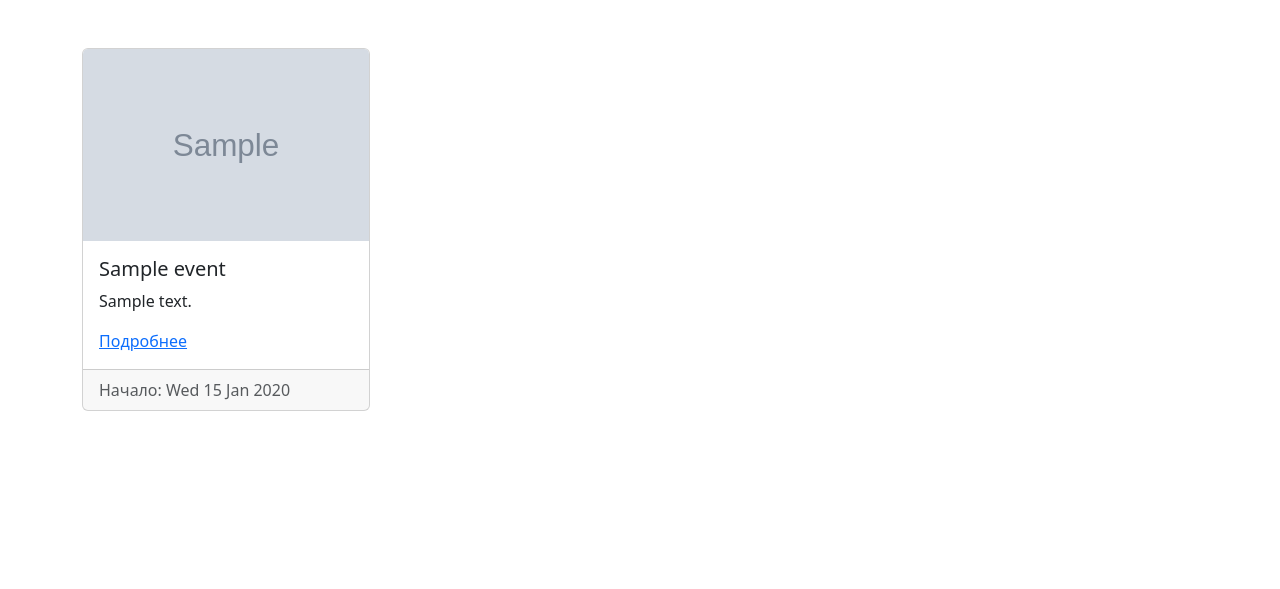
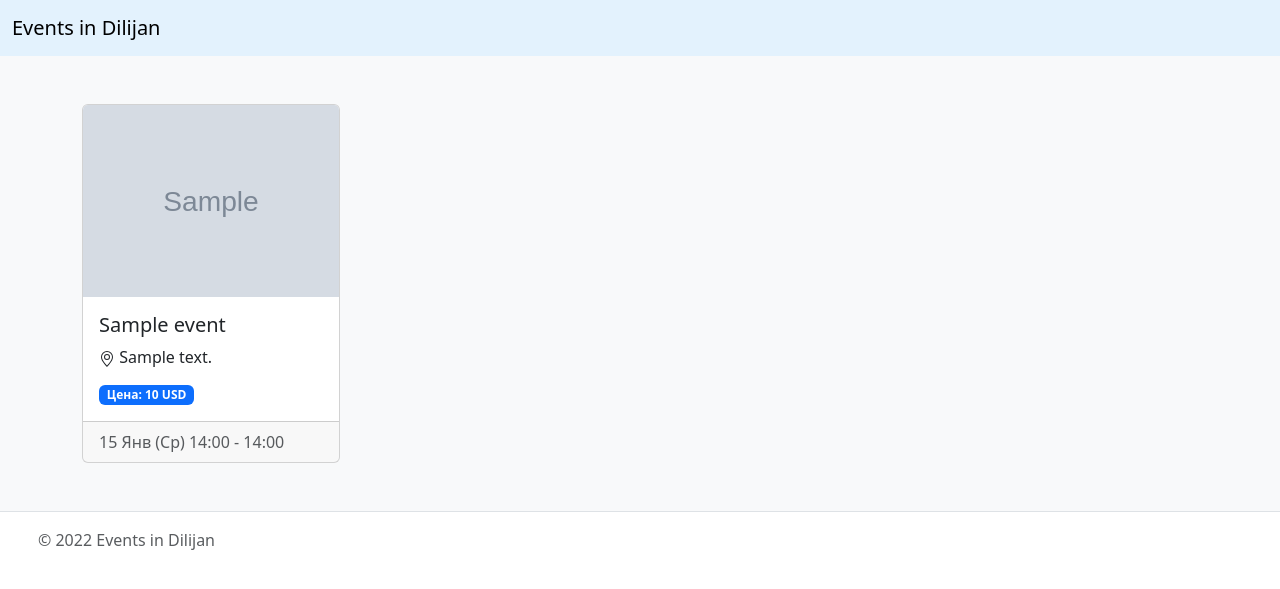
Before and after one commit to kochnev/events, a Django app: page / in a window 1280 px wide. Shown: the top 589 px of the page. Run offline with Django 4.2, Linux system fonts and the light colour scheme; tables that the repository leaves empty hold one stand-in row (values such as "Sample post"); grey boxes marked "Sample" are stand-in pictures; some libraries are stand-ins or nearby versions.

Commit message:
develop grid system and card's events

```diff
--- a/events/afisha/models.py
+++ b/events/afisha/models.py
@@ -19,5 +19,14 @@ class Event(models.Model):
     date_to = models.DateTimeField()
     price = models.IntegerField()
 
+    CURRENCY = (
+        ('USD', 'USD'),
+        ('AMD', 'AMD'),
+        ('RUR', 'RUR'),
+    )
+
+    currency = models.CharField(max_length=3, choices=CURRENCY, default='AMD')
+    address = models.CharField(max_length=100)
+
     def __str__(self):
         return self.name
--- a/events/config/settings.py
+++ b/events/config/settings.py
@@ -109,9 +109,9 @@ AUTH_PASSWORD_VALIDATORS = [
 # Internationalization
 # https://docs.djangoproject.com/en/4.0/topics/i18n/
 
-LANGUAGE_CODE = 'en-us'
+LANGUAGE_CODE = 'ru-ru'
 
-TIME_ZONE = 'UTC'
+TIME_ZONE = 'Asia/Yerevan'
 
 USE_I18N = True
 
--- a/events/templates/base.html
+++ b/events/templates/base.html
@@ -16,15 +16,32 @@
     height: 15vw;
     object-fit: cover;
 }
+
     </style>
+
+
 </head>
 <body>
 <header>
-
+    <nav class="navbar navbar-light" style="background-color: #e3f2fd;">
+        <div class="container-fluid">
+            <a class="navbar-brand" href="#">Events in Dilijan</a>
+        </div>
+    </nav>
 </header>
 <main/>
 {% block content %}{% endblock content%}
 </main>
+<!--<div class="container">-->
+  <footer class="d-flex flex-wrap justify-content-between align-items-center py-3 border-top">
+    <div class="col-md-4 d-flex align-items-center">
+      <a href="/" class="mb-3 me-2 mb-md-0 text-muted text-decoration-none lh-1">
+        <svg class="bi" width="30" height="24"><use xlink:href="#bootstrap"></use></svg>
+      </a>
+      <span class="text-muted">© 2022 Events in Dilijan</span>
+    </div>
+  </footer>
+<!--</div>-->
 <script src="{% static 'bootstrap/js/bootstrap.min.js'%}"></script>
 {% block script_bottom %}{% endblock script_bottom%}
 </body>
--- a/events/templates/content.html
+++ b/events/templates/content.html
@@ -1,23 +1,37 @@
 {% extends "base.html" %}
+{% block content %}
 
-{% block content %}
-<div class="container py-5">
-    <div class="row">
+<div class="album py-5 bg-light">
+    <div class="container">
+        <div class="row row-cols-1 row-cols-sm-2 row-cols-md-3 g-4">
             {% for event in events %}
-        <div class="col-sm">
-            <div class="card" style="width: 18rem;">
+            <div class="col d-flex align-items-stretch">
+                <div class="card">
                     <img src="{{event.poster.url}}" class="card-img-top" alt="{{event.name}}">
-                <div class="card-body">
+                    <div class="card-body d-flex flex-column align-items-start">
                         <h5 class="card-title">{{event.name}}</h5>
-                    <p class="card-text">{{event.description | truncatechars:100}}</p>
-                    <a href="#" class="card-link">Подробнее</a>
+                        <p class="card-text">
+                            <svg xmlns="http://www.w3.org/2000/svg" width="16" height="16" fill="currentColor"
+                                 class="bi bi-geo-alt" viewBox="0 0 16 16">
+                                <path d="M12.166 8.94c-.524 1.062-1.234 2.12-1.96 3.07A31.493 31.493 0 0 1 8 14.58a31.481 31.481 0 0 1-2.206-2.57c-.726-.95-1.436-2.008-1.96-3.07C3.304 7.867 3 6.862 3 6a5 5 0 0 1 10 0c0 .862-.305 1.867-.834 2.94zM8 16s6-5.686 6-10A6 6 0 0 0 2 6c0 4.314 6 10 6 10z"/>
+                                <path d="M8 8a2 2 0 1 1 0-4 2 2 0 0 1 0 4zm0 1a3 3 0 1 0 0-6 3 3 0 0 0 0 6z"/>
+                            </svg>
+                            {{event.address}}
+                        </p>
+                        {% if event.price == 0 %}
+                        <div class="badge bg-success text-white mt-auto">Бесплатно</div>
+                        {% else %}
+                        <div class="badge bg-primary text-white mt-auto"> Цена: {{event.price}} {{event.currency}}  </div>
+                        {% endif %}
                     </div>
                     <div class="card-footer text-muted">
-                    Начало: {{event.date_from|date:"D d M Y" }}
+                        {{event.date_from|date:"d M (D) H:i"}} - {{event.date_to|date:"H:i"}}
                     </div>
                 </div>
             </div>
             {% endfor %}
         </div>
     </div>
+</div>
+
 {% endblock %}
```
Also changed, not shown: events/afisha/migrations/0002_event_poster.py (added), events/templates/afisha/index.html (line endings or trailing spaces). Lines whose indentation alone changed are shown as unchanged.
